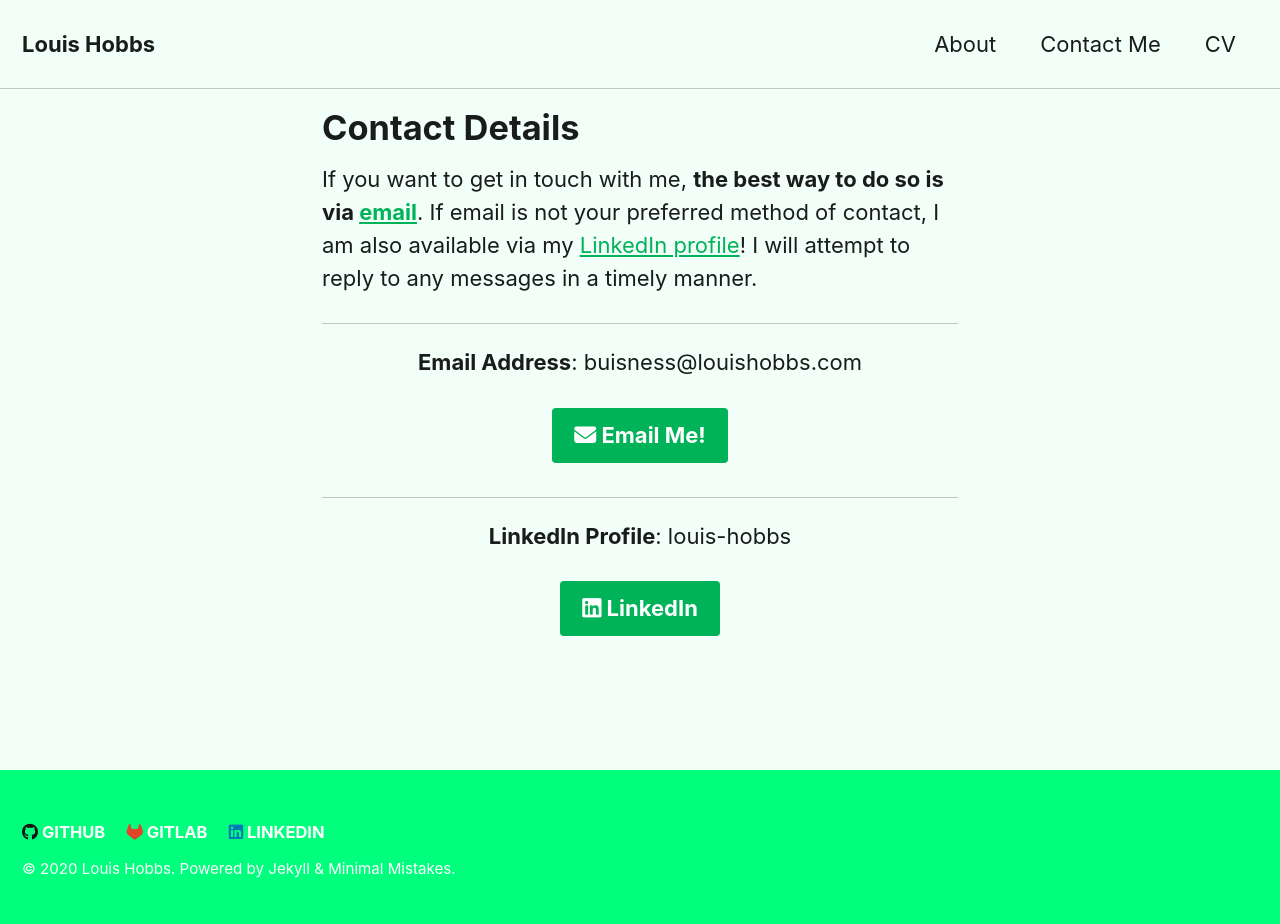
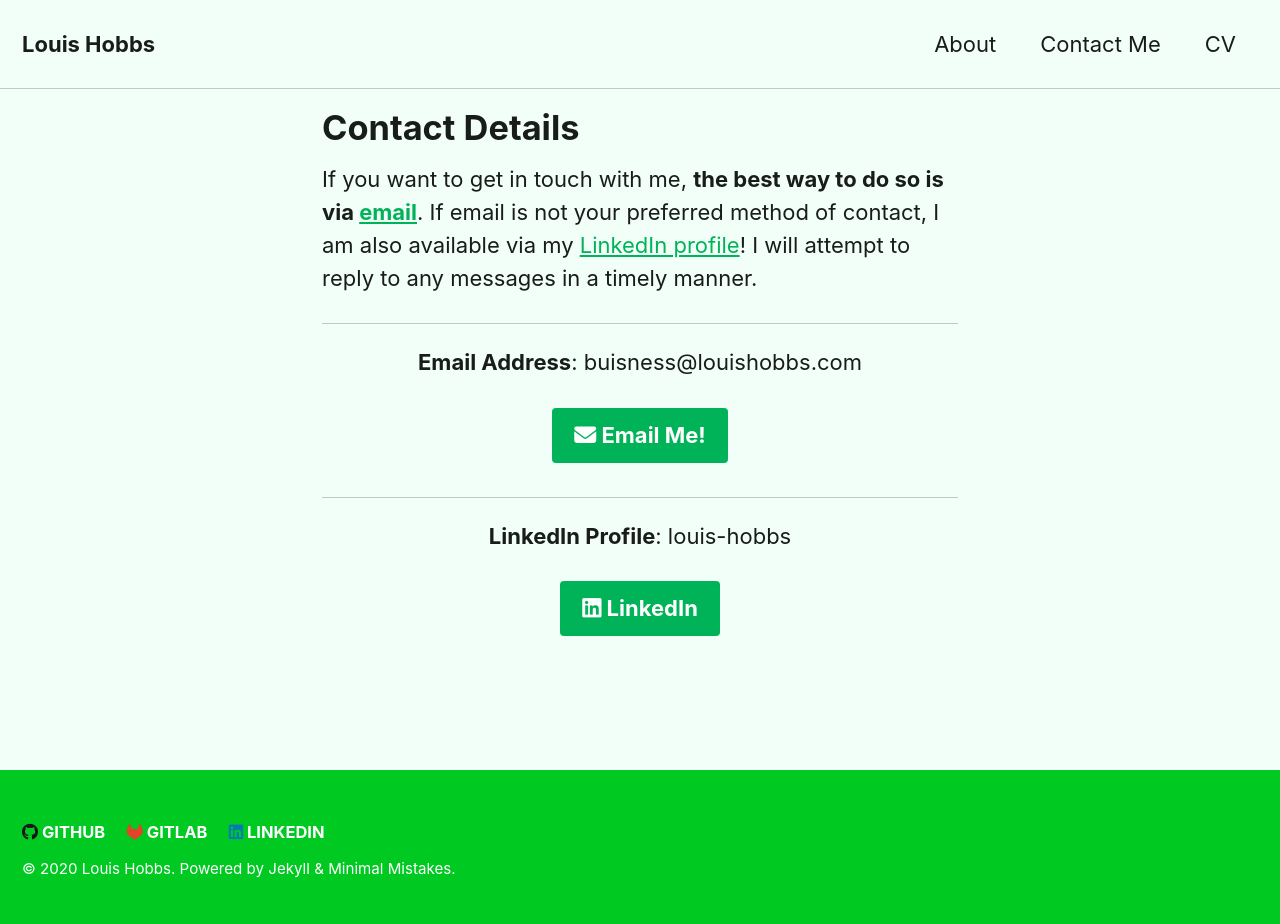
Before and after one commit to Bazzadwarf/Bazzadwarf.github.io, a Jekyll site: the page built from _pages/contact.md, in a window 1280 px wide. Built offline with Jekyll 4.4.1, drawn with Linux system fonts in a browser that asks for light colours; cached includes are drawn as plain includes; nearby versions of some CDN libraries; a script that is not in the unit is left out.

Commit message:
Change Footer Colour

```diff
--- a/_sass/minimal-mistakes/skins/_mint.scss
+++ b/_sass/minimal-mistakes/skins/_mint.scss
@@ -8,7 +8,7 @@ $text-color: #181C1A !default;
 $muted-text-color: #002C15 !default;
 $primary-color: #00B358 !default;
 $border-color: mix(#fff, #002C15, 75%) !default;
-$footer-background-color: #00FF7D !default;
+$footer-background-color: #00c921 !default;
 $link-color: #00B358 !default;
 $masthead-link-color: $text-color !default;
 $masthead-link-color-hover: $text-color !default;
```
